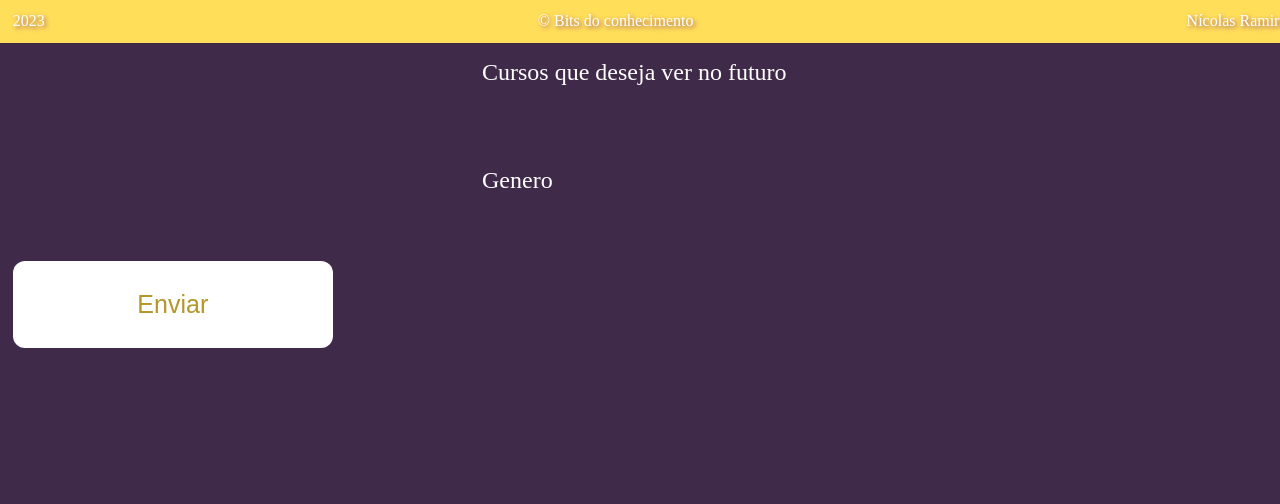
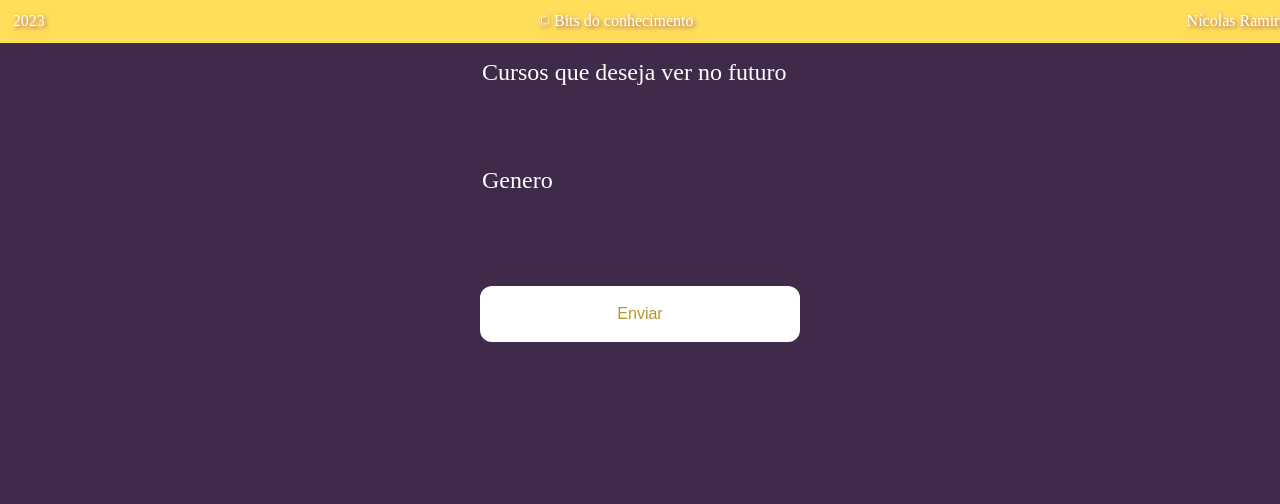
Before and after one commit to Nicolas-Ramires-de-Barros/bits-do-conhecimento-web, a PHP site: page /cadastroAluno.php in a window 1280 px wide. Shown: the part 757-1261 px from the top of the page. Before the commit the page ends 1105 px from the top, so only its background shows below. Run offline with PHP 8.4, Linux system fonts and the light colour scheme; data that the repository does not hold is empty; some libraries are stand-ins or nearby versions.

Commit message:
correção da tela de cadastro

```diff
--- a/Bits do conhecimento/site/cadastroAluno.php
+++ b/Bits do conhecimento/site/cadastroAluno.php
@@ -65,8 +65,10 @@
 
                     </div>
 
-                <br><br>
-                <input class="subbotao" type="submit" value="Enviar" style="font-size: 25px;">
+
+                <div class="botao-submit">
+                    <input class="subbotao" type="submit" value="Enviar">
+                </div>
             </form>
         </div>
         <Div class="barraInferior">
--- a/Bits do conhecimento/site/fashion.css
+++ b/Bits do conhecimento/site/fashion.css
@@ -201,6 +201,12 @@ body{
 .botaoEscolhaRegistro button:hover{
     background-color: #FFD700;
     color: white;
+}
+.botao-submit {
+    display: flex;
+    justify-content: center;
+    align-items: center;
+    height: 30vh; /* Ajuste a altura conforme necessário para centralizar verticalmente */
 }
 
 .subbotao {
```
